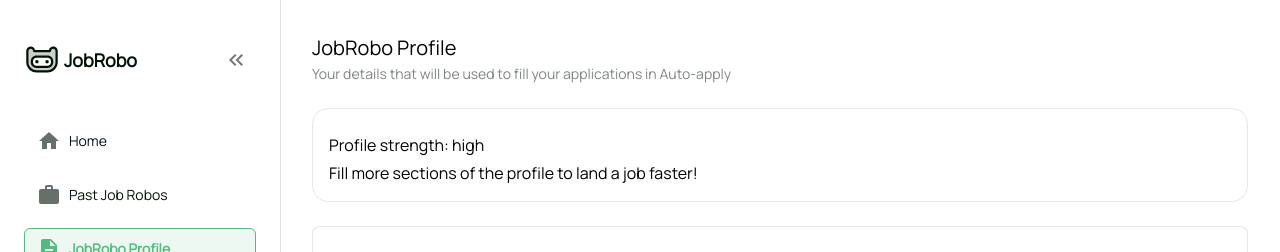
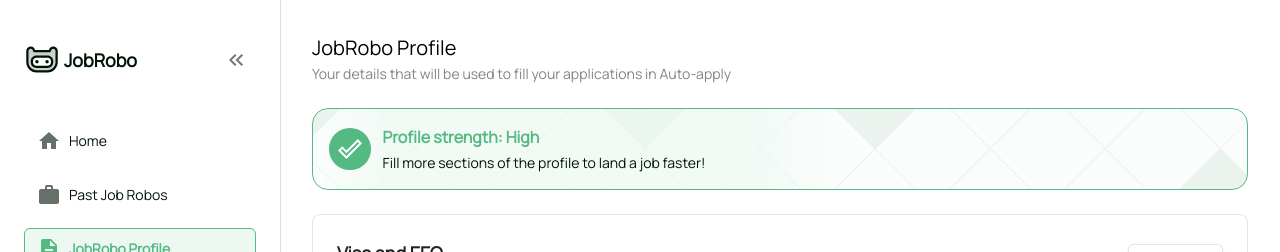
Before and after one commit to InterviewsMaster-IM/JobRobo-Frontend, a React (Create React App) app: page /profile in a window 1280 px wide. Shown: the top 252 px of the page. Built offline with nearby package versions, Linux system fonts and the light colour scheme; no server answers; sample sign-in values are in the browser's storage.

Commit message:
Profile Strength Section UI fixed

```diff
--- a/src/components/Profile/ProfileStrengthSection.js
+++ b/src/components/Profile/ProfileStrengthSection.js
@@ -2,18 +2,44 @@
 import Box from '@mui/material/Box';
 import Grid from '@mui/material/Grid';
 import Typography from '@mui/material/Typography';
+import ReportProblemTwoToneIcon from '@mui/icons-material/ReportProblemTwoTone';
+import DoneOutlineTwoToneIcon from '@mui/icons-material/DoneOutlineTwoTone';
+import RectangleMask from '../../assets/images/Rectanglesmaskgroup.png';
 
-const ProfileStrengthSection = ({ type = "high" }) => {
+const ProfileStrengthSection = ({ type = "High" }) => {
     return (
-        <Box width={'100%'} boxSizing={'border-box'} padding={'1rem'} borderRadius={'16px'} border={'1px solid rgba(0, 20, 5, 0.10)'}>
-            <Grid container display={'flex'} flexDirection={'row'} alignItems={'center'} gap={'8px'}>
+        <Box width={'100%'} boxSizing={'border-box'} padding={'1rem'} borderRadius={'16px'} border={type === 'High' ? '1px solid #55B982' : '1px solid #D04F4F'} sx={{
+            backgroundImage: `url(${RectangleMask})`,
+            backgroundRepeat: `no-repeat`,
+            backgroundSize: `cover`,
+            backgroundPosition: `center`,
+            backgroundColor: type === 'High' ? 'rgba(85, 185, 130, 0.10)' : 'rgba(208, 79, 79, 0.05)',
+        }}>
+            <Grid container display={'flex'} flexDirection={'row'} alignItems={'center'} gap={'12px'}>
                 <Grid item>
+                    <Box
+                        width={'2.6rem'}
+                        height={'2.6rem'}
+                        bgcolor={type === 'High' ? '#55B982' : '#D04F4F'}
+                        display={'flex'}
+                        alignItems={'center'}
+                        justifyContent={'center'}
+                        borderRadius={'50%'}
+                    >
+                        {
+                            type === 'High'
+                                ?
+                                <DoneOutlineTwoToneIcon htmlColor='#FFF' />
+                                :
+                                <ReportProblemTwoToneIcon htmlColor='#FFF' />
+                        }
+                    </Box>
                 </Grid>
-                <Grid container item display={'flex'} flexDirection={'column'} alignItems={'flex-start'} gap={'4px'}>
-                    <Typography >
-                        Profile strength: {type}
+                <Grid item display={'flex'} flexDirection={'column'} alignItems={'flex-start'} gap={'4px'}>
+                    <Typography variant='body1' fontWeight={'600'} color={type === 'High' ? '#55B982' : '#D04F4F'}>
+                        Profile strength:  {type}
                     </Typography>
-                    <Typography>
+                    <Typography variant='body2' fontWeight={'500'} color='#001405' >
                         Fill more sections of the profile to land a job faster!
                     </Typography>
                 </Grid>
```
